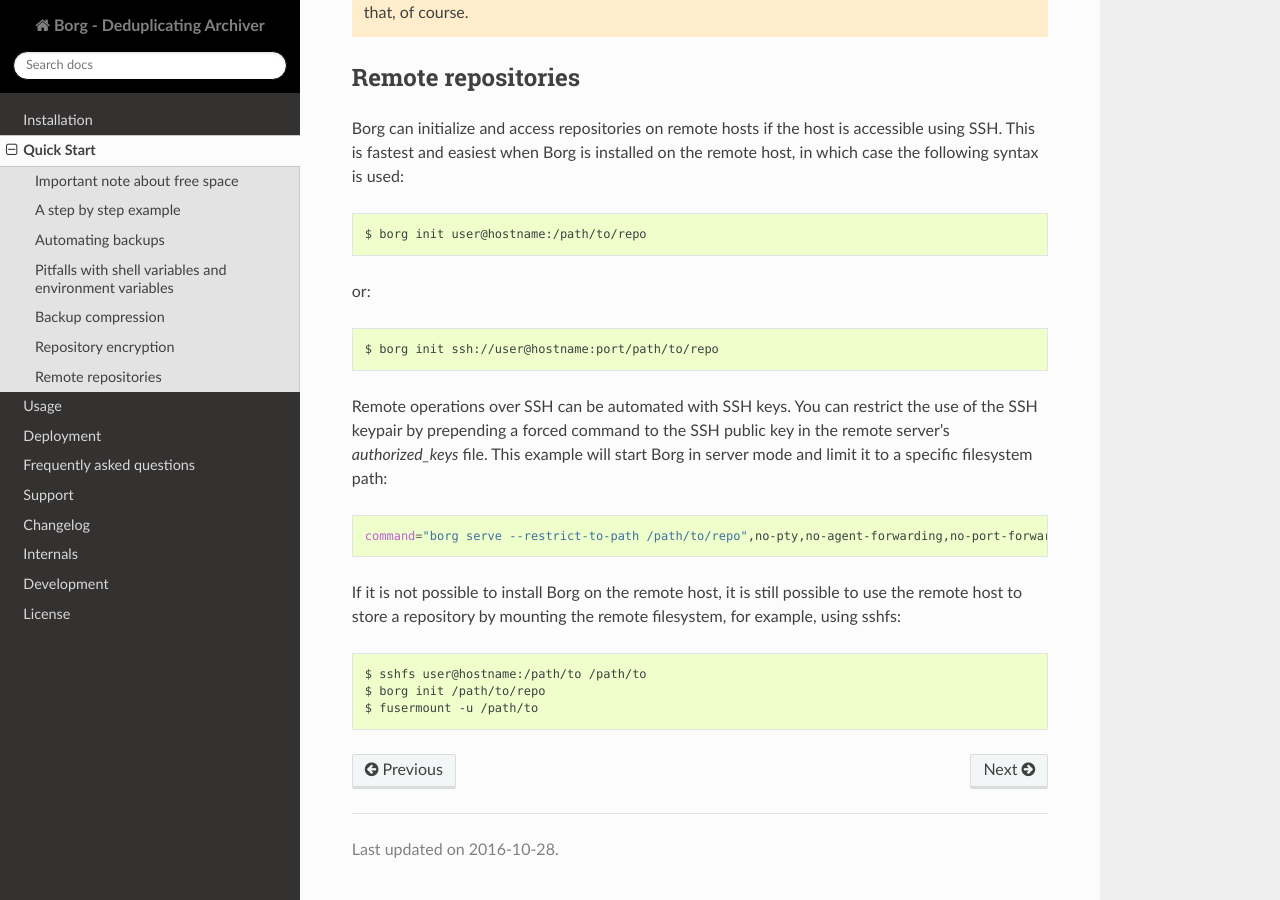
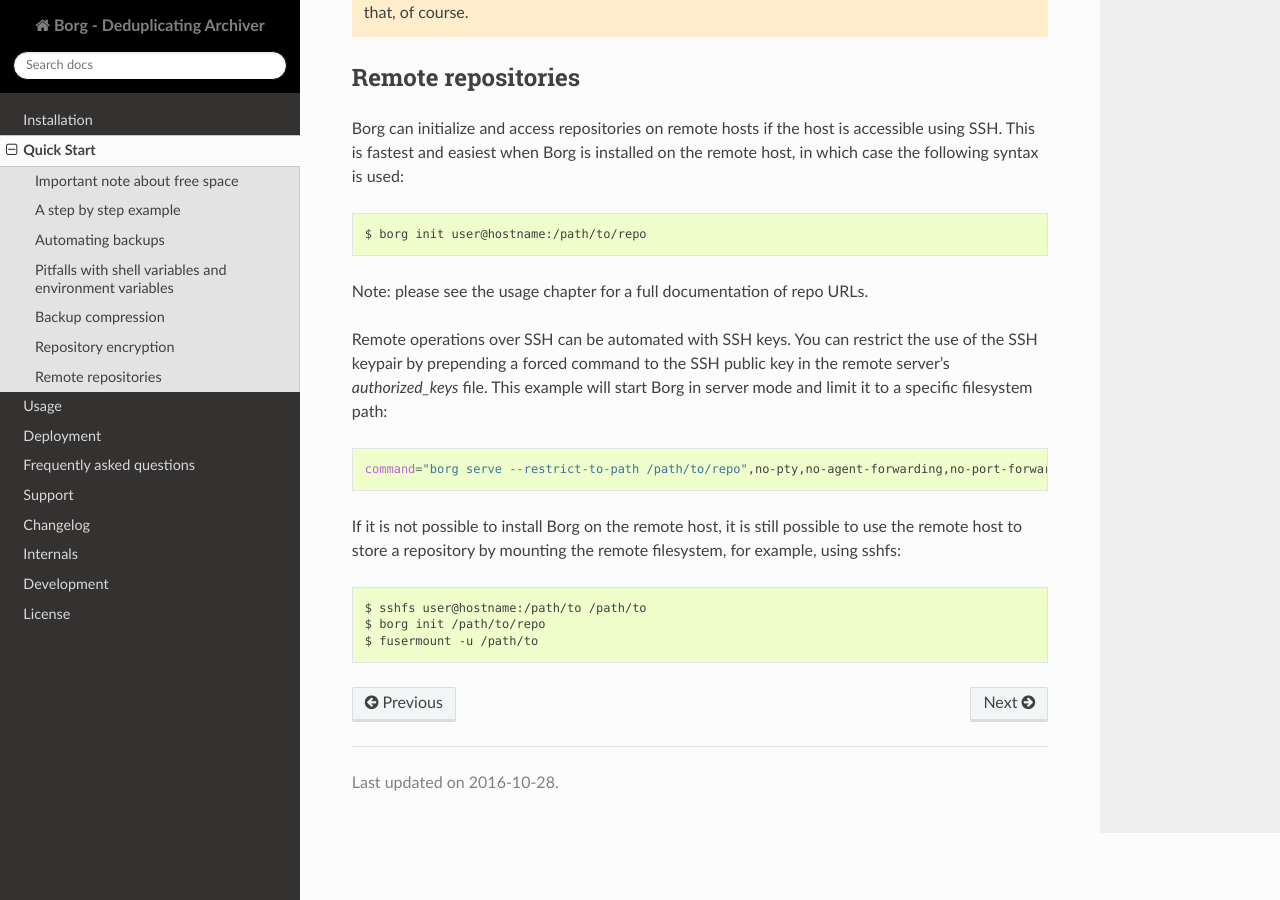
Before and after one commit to borgbackup/borg, a Sphinx documentation site: the page built from docs/quickstart.rst, in a window 1280 px wide and 900 px high, scrolled down 5182 px. Built offline with Sphinx 7.4.7 and the Read the Docs theme 2.0.0, drawn with Linux system fonts in a browser that asks for light colours; pages that are not in the unit, such as notebooks, are missing from menus; the version number could not be read and is left out.

Commit message:
simplify quickstart
only give one possible ssh url syntax, all others are documented in usage chapter.

```diff
--- a/docs/quickstart.rst
+++ b/docs/quickstart.rst
@@ -247,9 +247,7 @@
 
   $ borg init user@hostname:/path/to/repo
 
-or::
-
-  $ borg init ssh://user@hostname:port/path/to/repo
+Note: please see the usage chapter for a full documentation of repo URLs.
 
 Remote operations over SSH can be automated with SSH keys. You can restrict the
 use of the SSH keypair by prepending a forced command to the SSH public key in
```
